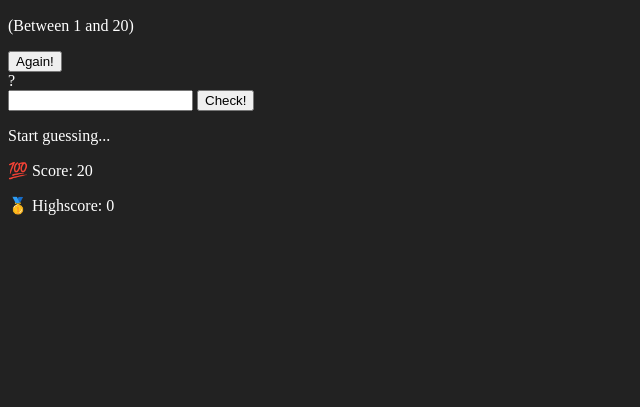
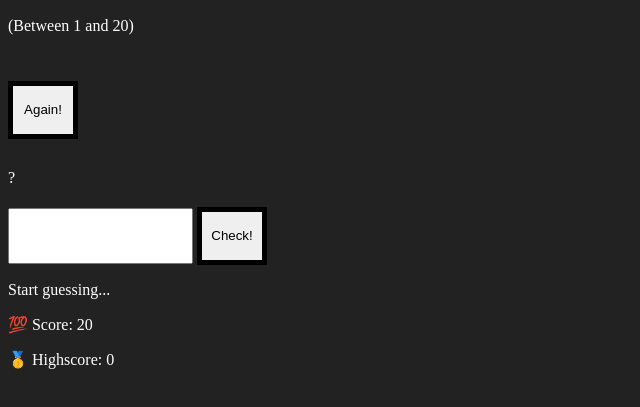
Before and after one commit to Arabada7/gamebyraymond.github.io, a plain HTML site: page index.html in a window 1280 px wide. Shown: the part 111-518 px from the top of the page, without its empty margins (0-640 px from the left). Drawn offline with Linux system fonts and the light colour scheme.

Commit message:
Add files via upload

```diff
--- a/style.css
+++ b/style.css
@@ -6,3 +6,21 @@ body {
 h2 {
   color: navajowhite;
 }
+
+.guess{
+    height: 50px;
+}
+
+.btn {
+    height: 58px;
+    border: 5px solid black;
+    width: 70px;
+}
+
+.again {
+    margin: 30px 0;
+}
+
+.number {
+    margin-bottom: 20px;
+}
```
